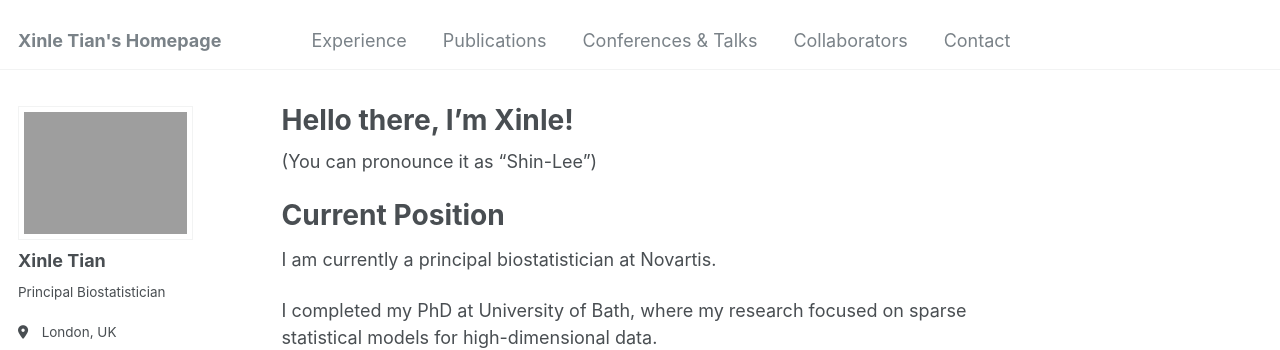
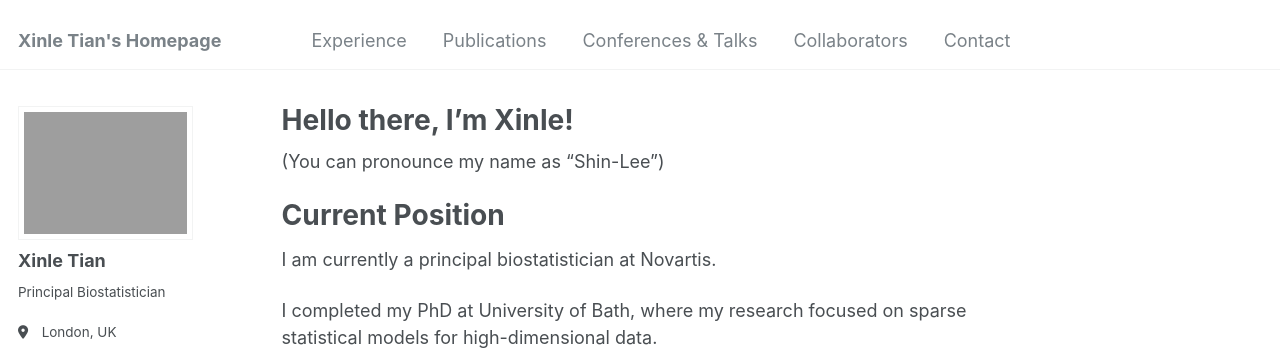
Before and after one commit to xinlet/xinlet.github.io, a Jekyll site: the page built from _pages/about.md, in a window 1280 px wide and 1292 px high. Shown: the top 350 px of the window. Built offline with Jekyll 4.4.1, drawn with Linux system fonts in a browser that asks for light colours; some web fonts are replaced.

Commit message:
Update about.md

```diff
--- a/_pages/about.md
+++ b/_pages/about.md
@@ -7,7 +7,7 @@ redirect_from:
   - /about.html
 ---
 
-(You can pronounce it as "Shin-Lee")
+(You can pronounce my name as "Shin-Lee")
 
 Current Position
 ======
```
